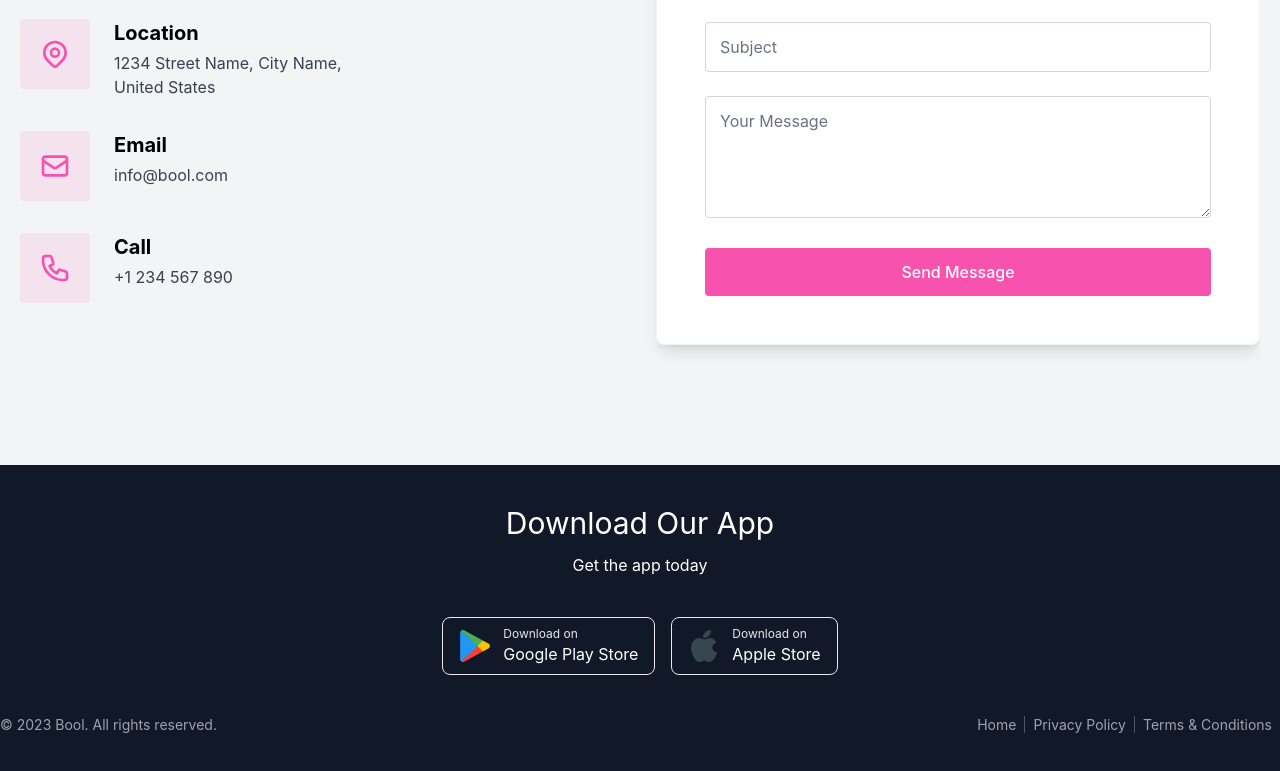
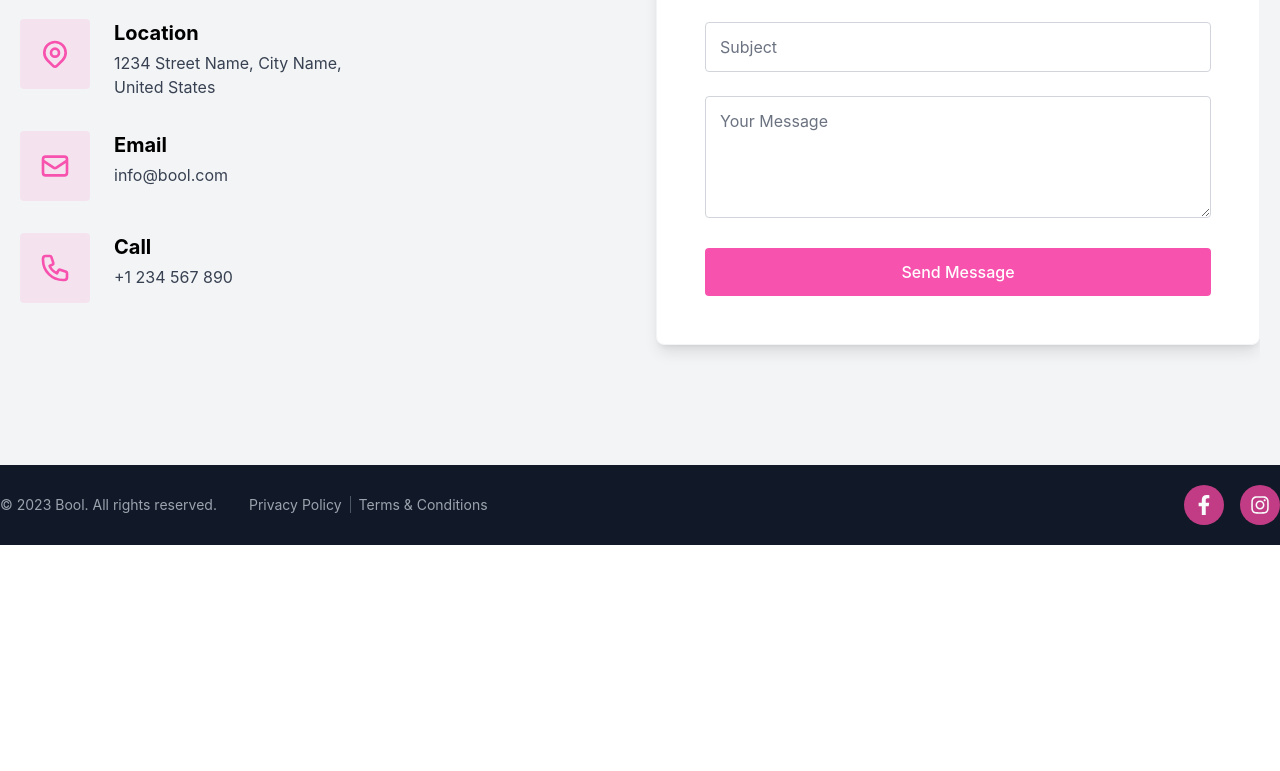
Before and after one commit to IdanHarari11/Bool, a React (Create React App) app: page / in a window 1280 px wide. Shown: the part 2161-2932 px from the top of the page. After the commit the page ends 2706 px from the top, so only its background shows below. Built offline with nearby package versions, Linux system fonts and the light colour scheme.

Commit message:
Update footer

```diff
--- a/src/Components/Footer/Footer.config.js
+++ b/src/Components/Footer/Footer.config.js
@@ -1,3 +1,5 @@
+import { FaFacebookF, FaInstagram } from "react-icons/fa";
+
 import playStoreIcon from "../../assets/images/icons/playstore.png";
 import appleStoreIcon from "../../assets/images/icons/applestore.png";
 
@@ -25,17 +27,27 @@ export const FOOTER_TEXT = `© ${new Date().getFullYear()} Bool. All rights rese
 export const FOOTER_LINKS = [
   {
     id: 1,
-    title: "Home",
-    link: "/",
-  },
-  {
-    id: 2,
     title: "Privacy Policy",
     link: "#privacy",
   },
   {
-    id: 3,
+    id: 2,
     title: "Terms & Conditions",
     link: "#terms",
   },
 ];
+
+export const FOOTER_SOCIAL_LINKS = [
+  {
+    _id: 1,
+    title: "Facebook",
+    icon: <FaFacebookF className="w-5 h-5" />,
+    link: "https://www.facebook.com/bool.delivery/",
+  },
+  {
+    _id: 2,
+    title: "Instagram",
+    icon: <FaInstagram className="w-5 h-5" />,
+    link: "https://www.instagram.com/bool.delivery/",
+  },
+];
--- a/src/Components/Footer/Footer.jsx
+++ b/src/Components/Footer/Footer.jsx
@@ -1,17 +1,15 @@
 import React from "react";
 import {
-  DOWNLOAD_GROUP,
-  DOWNLOAD_SUBTITLE,
-  DOWNLOAD_TITLE,
   FOOTER_LINKS,
+  FOOTER_SOCIAL_LINKS,
   FOOTER_TEXT,
 } from "./Footer.config";
 
 const Footer = () => {
   return (
     <div className=" bg-gray-900 mt-auto">
-      <div className="max-w-7xl mx-auto text-white py-10">
-        <div className="text-center">
+      <div className="max-w-7xl mx-auto text-white py-5">
+        {/* <div className="text-center">
           <h3 className="text-3xl mb-3">{DOWNLOAD_TITLE}</h3>
           <p>{DOWNLOAD_SUBTITLE}</p>
           <div className="flex flex-col items-center md:flex-row justify-center my-10 gap-4">
@@ -31,14 +29,32 @@ const Footer = () => {
               </a>
             ))}
           </div>
-        </div>
-        <div className="flex flex-col md:flex-row md:justify-between items-center text-sm text-gray-400">
-          <p className="order-2 md:order-1 mt-8 md:mt-0">{FOOTER_TEXT}</p>
-          <div className="order-1 md:order-2 divide-x divide-gray-600">
-            {FOOTER_LINKS.map((item) => (
-              <span key={item.id} className="px-2">
-                {item.title}
-              </span>
+        </div> */}
+        <div className="grid justify-center lg:justify-between">
+          <div className="flex flex-col self-center text-sm text-center md:block lg:col-start-1 md:space-x-6  text-gray-400">
+            <span className="order-2 md:order-1 mt-8 md:mt-0">
+              {FOOTER_TEXT}
+            </span>
+            <div className="inline divide-x divide-gray-600">
+              {FOOTER_LINKS.map((item) => (
+                <span key={item.id} className="px-2">
+                  {item.title}
+                </span>
+              ))}
+            </div>
+          </div>
+          <div className="flex justify-center pt-4 space-x-4 lg:pt-0 lg:col-end-13">
+            {FOOTER_SOCIAL_LINKS.map((item) => (
+              <a
+                key={item._id}
+                rel="noopener noreferrer"
+                href={item.link}
+                title={item.title}
+                target="_blank"
+                className="flex items-center justify-center w-10 h-10 rounded-full bg-secondary hover:bg-primary duration-300 text-gray-50"
+              >
+                {item.icon}
+              </a>
             ))}
           </div>
         </div>
```
